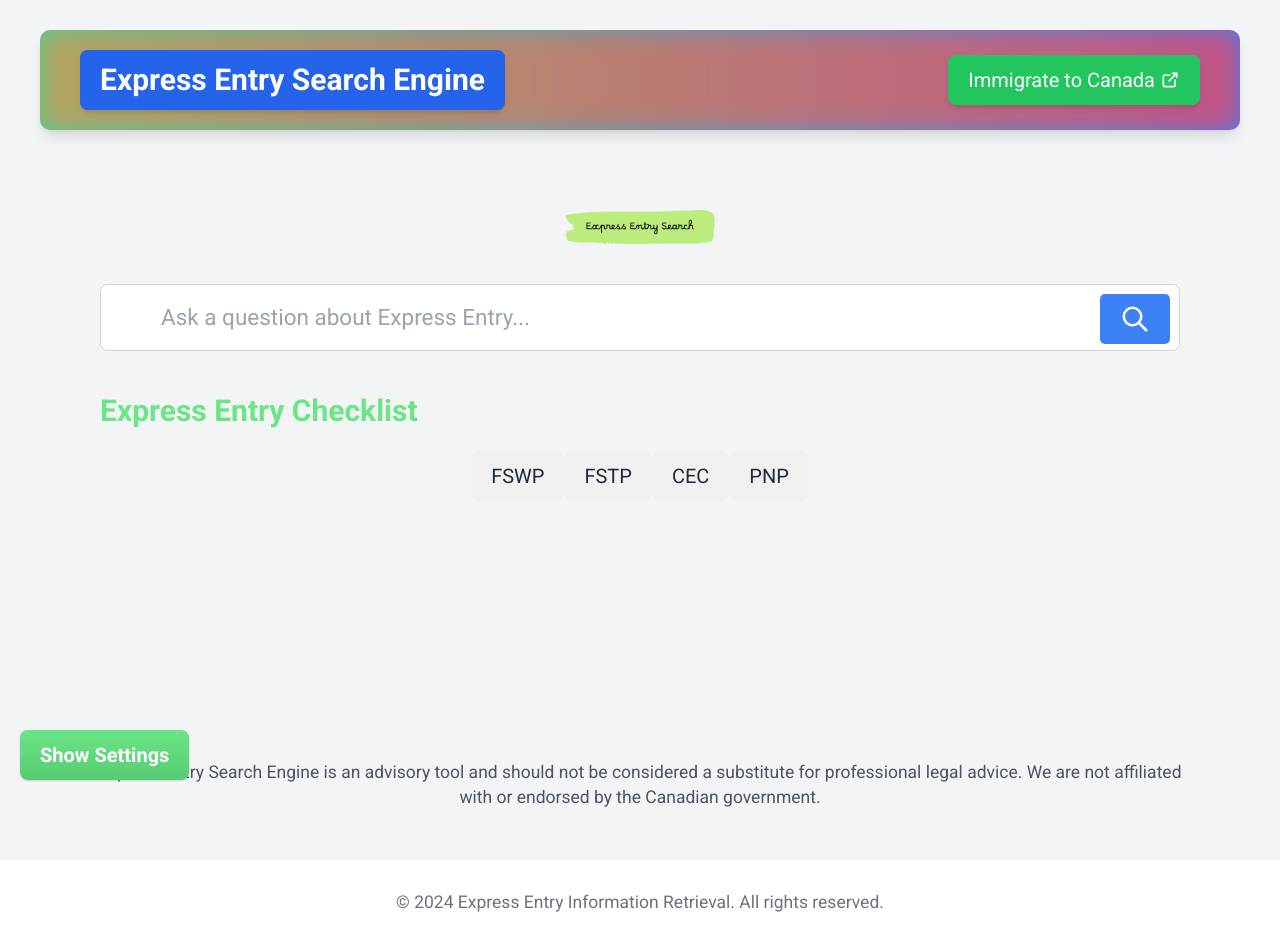
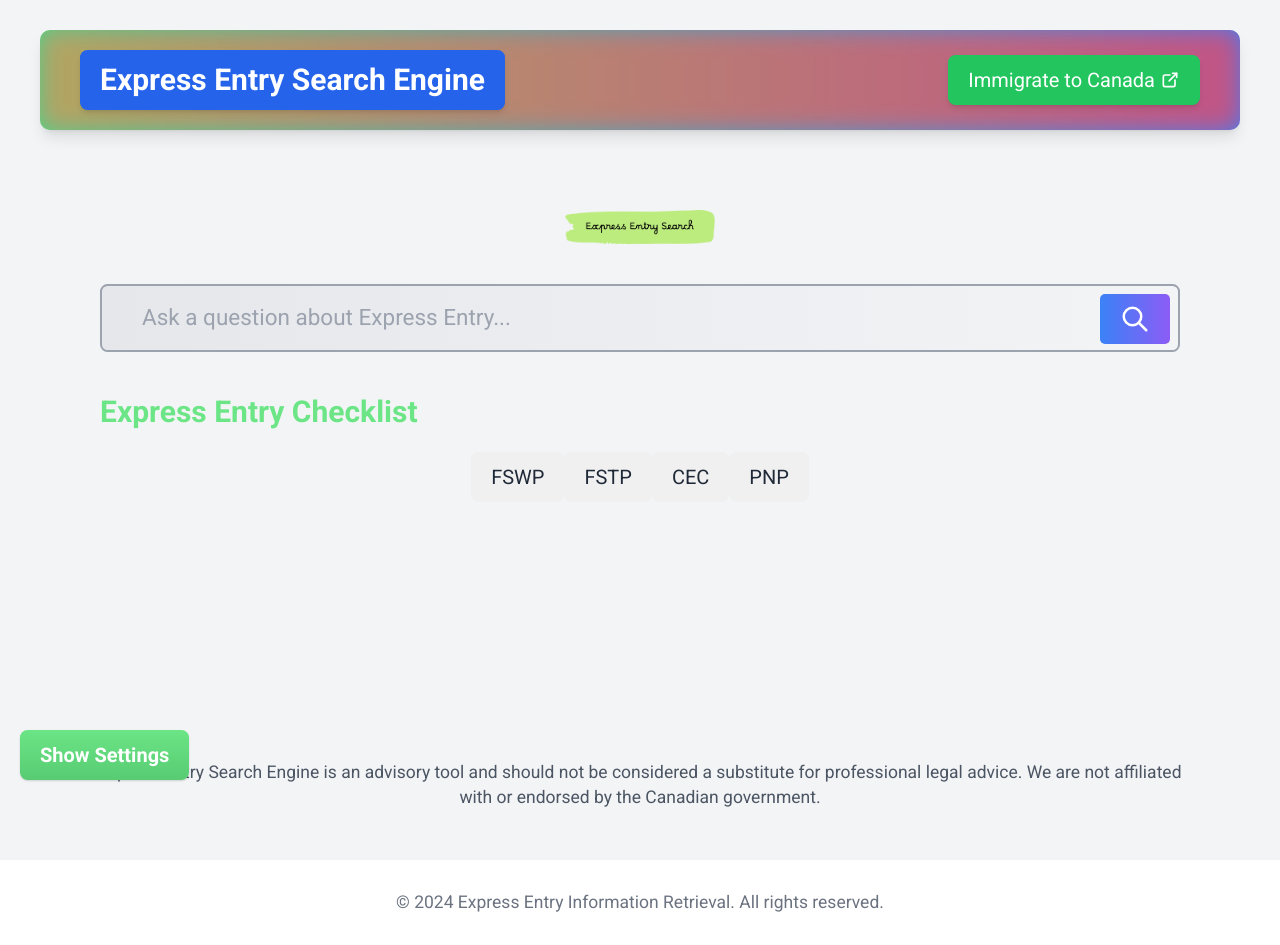
Before and after one commit to ishtihoss/expressentry, a Next.js app: page / in a window 1280 px wide. Built offline with nearby package versions, Linux system fonts and the light colour scheme.

Commit message:
cool search checkpoint

```diff
--- a/components/SearchBar.tsx
+++ b/components/SearchBar.tsx
@@ -1,6 +1,7 @@
 // components/SearchBar.tsx
 import { IconSearch } from "@tabler/icons-react";
 import { KeyboardEvent, useState } from "react";
+import styles from "./searchbar.module.css";
 
 interface SearchBarProps {
   onSearch: (query: string) => void;
@@ -8,18 +9,24 @@ interface SearchBarProps {
 
 export const SearchBar: React.FC<SearchBarProps> = ({ onSearch }) => {
   const [query, setQuery] = useState("");
+  const [isLoading, setIsLoading] = useState(false);
 
   const handleSubmit = async (e: React.FormEvent) => {
     e.preventDefault();
+    setIsLoading(true);
     try {
       await fetch("/api/save-query", {
         method: "POST",
-        headers: { "Content-Type": "application/json" },
+        headers: {
+          "Content-Type": "application/json",
+        },
         body: JSON.stringify({ query }),
       });
       onSearch(query);
     } catch (error) {
       console.error("Error saving query:", error);
+    } finally {
+      setIsLoading(false);
     }
   };
 
@@ -30,21 +37,29 @@ export const SearchBar: React.FC<SearchBarProps> = ({ onSearch }) => {
   };
 
   return (
-    <form onSubmit={handleSubmit} className="relative">
+    <form onSubmit={handleSubmit} className={styles.searchForm}>
       <input
-        className="w-full pl-12 pr-20 py-3 text-lg text-gray-800 border border-gray-300 rounded-md focus:outline-none focus:ring-2 focus:ring-blue-500"
+        className={styles.searchInput}
         type="text"
         placeholder="Ask a question about Express Entry..."
         value={query}
         onChange={(e) => setQuery(e.target.value)}
         onKeyDown={handleKeyDown}
       />
-      <button
-        type="submit"
-        className="absolute right-2 top-2 bg-blue-500 hover:bg-blue-600 text-white font-bold py-2 px-4 rounded"
-      >
-        <IconSearch className="h-6 w-6" />
+      <button type="submit" className={styles.searchButton}>
+        <IconSearch className={styles.searchIcon} />
       </button>
+      {isLoading && (
+        <div className={styles.equalizerContainer}>
+          <div className={styles.equalizer}>
+            <span></span>
+            <span></span>
+            <span></span>
+            <span></span>
+            <span></span>
+          </div>
+        </div>
+      )}
     </form>
   );
 };
--- /dev/null
+++ b/components/searchbar.module.css
@@ -0,0 +1,97 @@
+/* components/SearchBar.module.css */
+.searchForm {
+  position: relative;
+}
+
+.searchInput {
+  width: 100%;
+  padding: 0.75rem 3rem 0.75rem 2rem;
+  font-size: 1.125rem;
+  color: #1f2937;
+  border: 2px solid #9ca3af;
+  border-radius: 0.375rem;
+  background: linear-gradient(to right, #e5e7eb, #f3f4f6);
+  outline: none;
+}
+
+.searchInput:focus {
+  border-color: transparent;
+  box-shadow: 0 0 0 2px #3b82f6;
+}
+
+.searchButton {
+  position: absolute;
+  top: 0.5rem;
+  right: 0.5rem;
+  background: linear-gradient(to right, #3b82f6, #8b5cf6);
+  color: #ffffff;
+  font-weight: bold;
+  padding: 0.5rem 1rem;
+  border-radius: 0.25rem;
+}
+
+.searchButton:hover {
+  background: linear-gradient(to right, #2563eb, #7c3aed);
+}
+
+.searchIcon {
+  height: 1.5rem;
+  width: 1.5rem;
+}
+
+.equalizerContainer {
+  position: absolute;
+  top: 100%;
+  left: 0;
+  right: 0;
+  display: flex;
+  justify-content: center;
+  margin-top: 0.5rem;
+}
+
+.equalizer {
+  display: flex;
+  justify-content: center;
+  align-items: center;
+  height: 20px;
+}
+
+.equalizer span {
+  width: 4px;
+  height: 10px;
+  margin: 0 2px;
+  background-color: #4299e1;
+  animation: equalize 1.5s ease-in-out infinite;
+}
+
+.equalizer span:nth-child(1) {
+  animation-delay: -1.4s;
+}
+
+.equalizer span:nth-child(2) {
+  animation-delay: -1.2s;
+}
+
+.equalizer span:nth-child(3) {
+  animation-delay: -1s;
+}
+
+.equalizer span:nth-child(4) {
+  animation-delay: -0.8s;
+}
+
+.equalizer span:nth-child(5) {
+  animation-delay: -0.6s;
+}
+
+@keyframes equalize {
+  0% {
+    height: 10px;
+  }
+  50% {
+    height: 20px;
+  }
+  100% {
+    height: 10px;
+  }
+}
```
